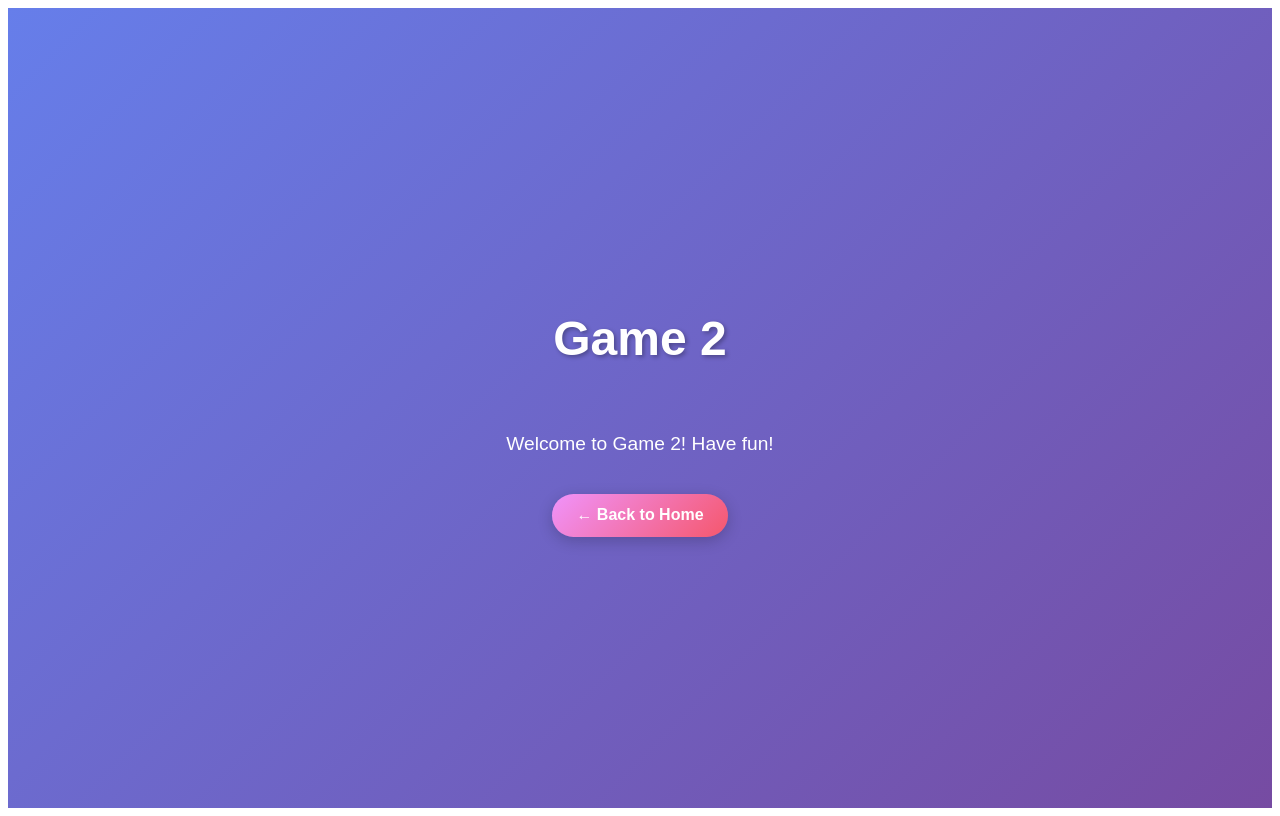
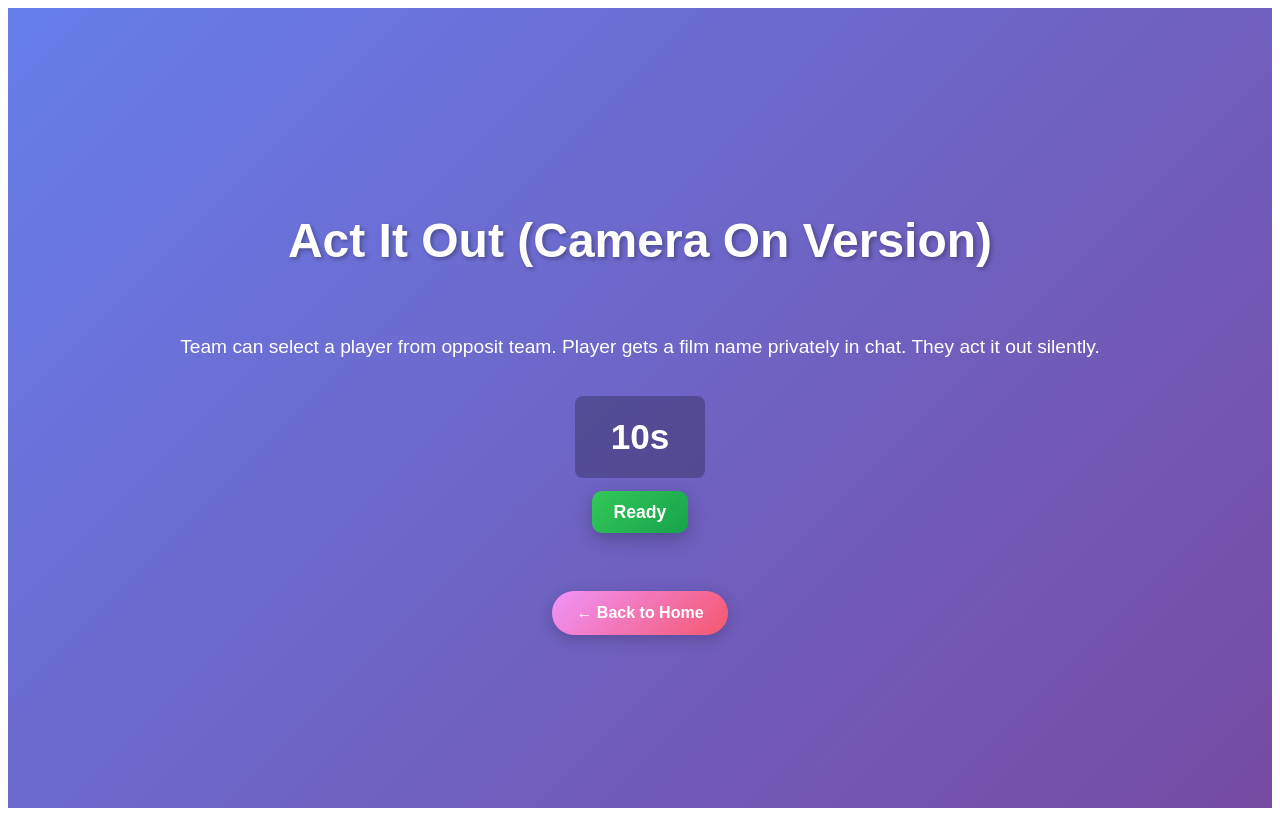
Before and after one commit to arunbabu21/fun-friday, an Angular app: page /game2 in a window 1280 px wide. Built offline with nearby package versions, Linux system fonts and the light colour scheme.

Commit message:
FunFriday - commit 4

```diff
--- a/src/app/app.routes.ts
+++ b/src/app/app.routes.ts
@@ -1,6 +1,5 @@
 import { Routes } from '@angular/router';
 import { Home } from './components/home/home';
-import { Game1 } from './components/game1/game1';
 import { Game2 } from './components/game2/game2';
 import { Game3 } from './components/game3/game3';
 import { Game4 } from './components/game4/game4';
@@ -8,7 +7,7 @@ import { Game5 } from './components/game5/game5';
 
 export const routes: Routes = [
   { path: '', component: Home },
-  { path: 'game1', component: Game1 },
+  { path: 'game1', redirectTo: 'game5', pathMatch: 'full' },
   { path: 'game2', component: Game2 },
   { path: 'game3', component: Game3 },
   { path: 'game4', component: Game4 },
--- a/src/app/components/game2/game2.css
+++ b/src/app/components/game2/game2.css
@@ -42,3 +42,44 @@ p {
 .back-btn:active {
   transform: translateY(0);
 }
+
+.timer-area {
+  display: flex;
+  flex-direction: column;
+  align-items: center;
+  gap: 0.8em;
+  margin-bottom: 1.5em;
+}
+
+.timer-display {
+  font-size: 2.2em;
+  font-weight: 700;
+  background: rgba(0,0,0,0.25);
+  padding: 0.6em 1em;
+  border-radius: 8px;
+}
+
+.timer-btn {
+  padding: 0.6em 1.2em;
+  font-size: 1.1em;
+  font-weight: 700;
+  color: white;
+  background: linear-gradient(135deg, #34c759 0%, #16a34a 100%);
+  border: none;
+  border-radius: 10px;
+  cursor: pointer;
+  box-shadow: 0 6px 18px rgba(0,0,0,0.25);
+}
+
+.timer-btn:hover { transform: translateY(-2px); }
+
+.timer-message {
+  font-size: 1.1em;
+  color: #ffd54f;
+  font-weight: 700;
+  min-height: 1.2em;
+}
+
+.timer-message.timeout {
+  color: #ff4d4f;
+}
--- a/src/app/components/game2/game2.html
+++ b/src/app/components/game2/game2.html
@@ -1,5 +1,12 @@
 <div class="game-container">
-  <h1>Game 2</h1>
-  <p>Welcome to Game 2! Have fun!</p>
+  <h1>Act It Out (Camera On Version)</h1>
+  <p>Team can select a player from opposit team. Player gets a film name privately in chat. They act it out silently.</p>
+
+  <div class="timer-area">
+    <div class="timer-display">{{ remaining() }}s</div>
+    <button class="timer-btn" (click)="toggleCountdown()">{{ running() ? 'Pause' : 'Ready' }}</button>
+    <div class="timer-message" [class.timeout]="message() === 'STop!!!!! Timeout'">{{ message() }}</div>
+  </div>
+
   <button [routerLink]="'/'" class="back-btn">← Back to Home</button>
 </div>
--- a/src/app/components/game2/game2.ts
+++ b/src/app/components/game2/game2.ts
@@ -1,4 +1,4 @@
-import { Component } from '@angular/core';
+import { Component, signal } from '@angular/core';
 import { RouterLink } from '@angular/router';
 
 @Component({
@@ -8,5 +8,49 @@ import { RouterLink } from '@angular/router';
   styleUrl: './game2.css',
 })
 export class Game2 {
+  remaining = signal(10);
+  running = signal(false);
+  message = signal('');
+  private intervalId: any = null;
 
+  toggleCountdown() {
+    if (this.running()) {
+      this.stopCountdown();
+    } else {
+      this.startCountdown();
+    }
+  }
+
+  startCountdown() {
+    this.stopCountdown();
+    if (this.remaining() <= 0 || this.remaining() > 10) {
+      this.remaining.set(10);
+    }
+    this.message.set('Ready');
+    this.running.set(true);
+    this.intervalId = setInterval(() => {
+      const val = this.remaining();
+      if (val <= 0) {
+        this.stopCountdown();
+        this.message.set('Stop!!!!! Timeout');
+        setTimeout(() => {
+          this.remaining.set(10);
+        }, 1000);
+        return;
+      }
+      this.remaining.set(val - 1);
+    }, 1000);
+  }
+
+  stopCountdown() {
+    if (this.intervalId) {
+      clearInterval(this.intervalId);
+      this.intervalId = null;
+    }
+    this.running.set(false);
+  }
+
+  ngOnDestroy() {
+    this.stopCountdown();
+  }
 }
--- a/src/app/components/game5/game5.css
+++ b/src/app/components/game5/game5.css
@@ -42,3 +42,44 @@ p {
 .back-btn:active {
   transform: translateY(0);
 }
+
+.timer-area {
+  display: flex;
+  flex-direction: column;
+  align-items: center;
+  gap: 0.8em;
+  margin-bottom: 1.5em;
+}
+
+.timer-display {
+  font-size: 2.2em;
+  font-weight: 700;
+  background: rgba(0,0,0,0.25);
+  padding: 0.6em 1em;
+  border-radius: 8px;
+}
+
+.timer-btn {
+  padding: 0.6em 1.2em;
+  font-size: 1.1em;
+  font-weight: 700;
+  color: white;
+  background: linear-gradient(135deg, #34c759 0%, #16a34a 100%);
+  border: none;
+  border-radius: 10px;
+  cursor: pointer;
+  box-shadow: 0 6px 18px rgba(0,0,0,0.25);
+}
+
+.timer-btn:hover { transform: translateY(-2px); }
+
+.timer-message {
+  font-size: 1.1em;
+  color: #ffd54f;
+  font-weight: 700;
+  min-height: 1.2em;
+}
+
+.timer-message.timeout {
+  color: #ff4d4f;
+}
--- a/src/app/components/game5/game5.html
+++ b/src/app/components/game5/game5.html
@@ -1,5 +1,12 @@
 <div class="game-container">
-  <h1>Game 5</h1>
-  <p>Welcome to Game 5! Have fun!</p>
+  <h1>Act It Out (Camera On Version)</h1>
+  <p>Team can select a player from opposit team. Player gets a film name privately in chat. They act it out silently.</p>
+
+  <div class="timer-area">
+    <div class="timer-display">{{ remaining() }}s</div>
+    <button class="timer-btn" (click)="toggleCountdown()">{{ running() ? 'Pause' : 'Ready' }}</button>
+    <div class="timer-message" [class.timeout]="message() === 'STop!!!!! Timeout'">{{ message() }}</div>
+  </div>
+
   <button [routerLink]="'/'" class="back-btn">← Back to Home</button>
 </div>
--- a/src/app/components/game5/game5.ts
+++ b/src/app/components/game5/game5.ts
@@ -1,4 +1,4 @@
-import { Component } from '@angular/core';
+import { Component, signal } from '@angular/core';
 import { RouterLink } from '@angular/router';
 
 @Component({
@@ -8,5 +8,49 @@ import { RouterLink } from '@angular/router';
   styleUrl: './game5.css',
 })
 export class Game5 {
+  remaining = signal(30);
+  running = signal(false);
+  message = signal('');
+  private intervalId: any = null;
 
+  toggleCountdown() {
+    if (this.running()) {
+      this.stopCountdown();
+    } else {
+      this.startCountdown();
+    }
+  }
+
+  startCountdown() {
+    this.stopCountdown();
+    if (this.remaining() <= 0 || this.remaining() > 30) {
+      this.remaining.set(30);
+    }
+    this.message.set('Ready');
+    this.running.set(true);
+    this.intervalId = setInterval(() => {
+      const val = this.remaining();
+      if (val <= 0) {
+        this.stopCountdown();
+        this.message.set('Stop!!!!! Timeout');
+        setTimeout(() => {
+          this.remaining.set(30);
+        }, 1000);
+        return;
+      }
+      this.remaining.set(val - 1);
+    }, 1000);
+  }
+
+  stopCountdown() {
+    if (this.intervalId) {
+      clearInterval(this.intervalId);
+      this.intervalId = null;
+    }
+    this.running.set(false);
+  }
+
+  ngOnDestroy() {
+    this.stopCountdown();
+  }
 }
--- a/src/app/components/home/home.ts
+++ b/src/app/components/home/home.ts
@@ -1,6 +1,7 @@
 import { Component } from '@angular/core';
 import { RouterLink } from '@angular/router';
 import { FormsModule } from '@angular/forms';
+import { ScoreService, ScoreRow } from '../../services/score.service';
 
 @Component({
   selector: 'app-home',
@@ -9,32 +10,28 @@ import { FormsModule } from '@angular/forms';
   styleUrl: './home.css',
 })
 export class Home {
-  scores = [
-    { game: 'Game 1', mohan: 0, shanika: 0 },
-    { game: 'Game 2', mohan: 0, shanika: 0 },
-    { game: 'Game 3', mohan: 0, shanika: 0 },
-    { game: 'Game 4', mohan: 0, shanika: 0 },
-    { game: 'Game 5', mohan: 0, shanika: 0 },
-  ];
+  scores: ScoreRow[] = [];
+
+  constructor(private scoreService: ScoreService) {
+    this.scores = this.scoreService.getScores();
+  }
 
   getMohanTotal(): number {
-    return this.scores.reduce((sum, score) => sum + score.mohan, 0);
+    return this.scoreService.getMohanTotal();
   }
 
   getShaniakaTotal(): number {
-    return this.scores.reduce((sum, score) => sum + score.shanika, 0);
+    return this.scoreService.getShanikaTotal();
   }
 
-  setScore(score: any, team: 'mohan' | 'shanika', value: number): void {
-    if (value === 0 || value === 1) {
-      score[team] = value;
-    }
+  setScore(score: ScoreRow, team: 'mohan' | 'shanika', value: number): void {
+    this.scoreService.setScore(score.game, team, value === 1 ? 1 : 0);
   }
 
-  validateScore(score: any, team: 'mohan' | 'shanika'): void {
+  validateScore(score: ScoreRow, team: 'mohan' | 'shanika'): void {
     const value = score[team];
     if (value !== 0 && value !== 1) {
-      score[team] = value === 1 ? 1 : 0;
+      this.scoreService.setScore(score.game, team, value === 1 ? 1 : 0);
     }
   }
 }
--- /dev/null
+++ b/src/app/services/score.service.ts
@@ -0,0 +1,66 @@
+import { Injectable } from '@angular/core';
+
+export type ScoreRow = { game: string; mohan: number; shanika: number };
+
+const STORAGE_KEY = 'funfriday_scores_v1';
+
+@Injectable({ providedIn: 'root' })
+export class ScoreService {
+  scores: ScoreRow[] = [
+    { game: 'Game 1', mohan: 0, shanika: 0 },
+    { game: 'Game 2', mohan: 0, shanika: 0 },
+    { game: 'Game 3', mohan: 0, shanika: 0 },
+    { game: 'Game 4', mohan: 0, shanika: 0 },
+    { game: 'Game 5', mohan: 0, shanika: 0 },
+  ];
+
+  constructor() {
+    this.load();
+  }
+
+  private save() {
+    try {
+      localStorage.setItem(STORAGE_KEY, JSON.stringify(this.scores));
+    } catch (e) {
+      // ignore storage errors
+    }
+  }
+
+  private load() {
+    try {
+      const raw = localStorage.getItem(STORAGE_KEY);
+      if (raw) {
+        const parsed = JSON.parse(raw) as ScoreRow[];
+        if (Array.isArray(parsed)) {
+          // basic validation/shape normalization
+          this.scores = parsed.map((r) => ({
+            game: String(r.game || ''),
+            mohan: Number(r.mohan) || 0,
+            shanika: Number(r.shanika) || 0,
+          }));
+        }
+      }
+    } catch (e) {
+      // ignore parse errors
+    }
+  }
+
+  getScores(): ScoreRow[] {
+    return this.scores;
+  }
+
+  setScore(game: string, team: 'mohan' | 'shanika', value: number) {
+    const row = this.scores.find((s) => s.game === game);
+    if (!row) return;
+    row[team] = value === 1 ? 1 : 0;
+    this.save();
+  }
+
+  getMohanTotal(): number {
+    return this.scores.reduce((sum, s) => sum + (s.mohan || 0), 0);
+  }
+
+  getShanikaTotal(): number {
+    return this.scores.reduce((sum, s) => sum + (s.shanika || 0), 0);
+  }
+}
```
